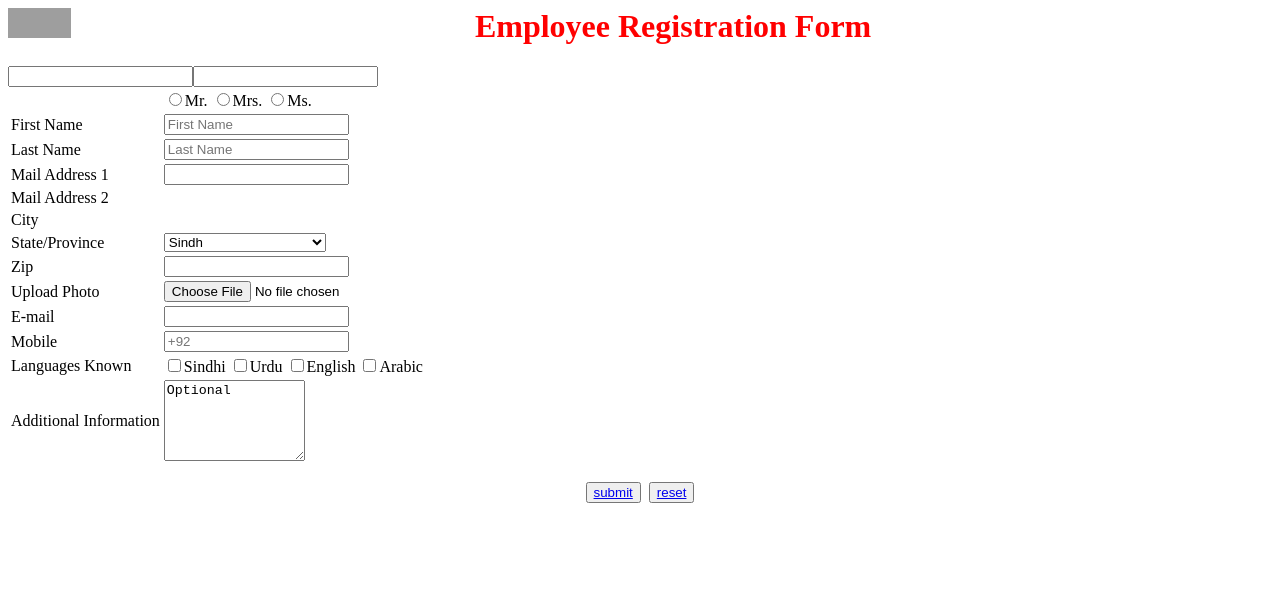
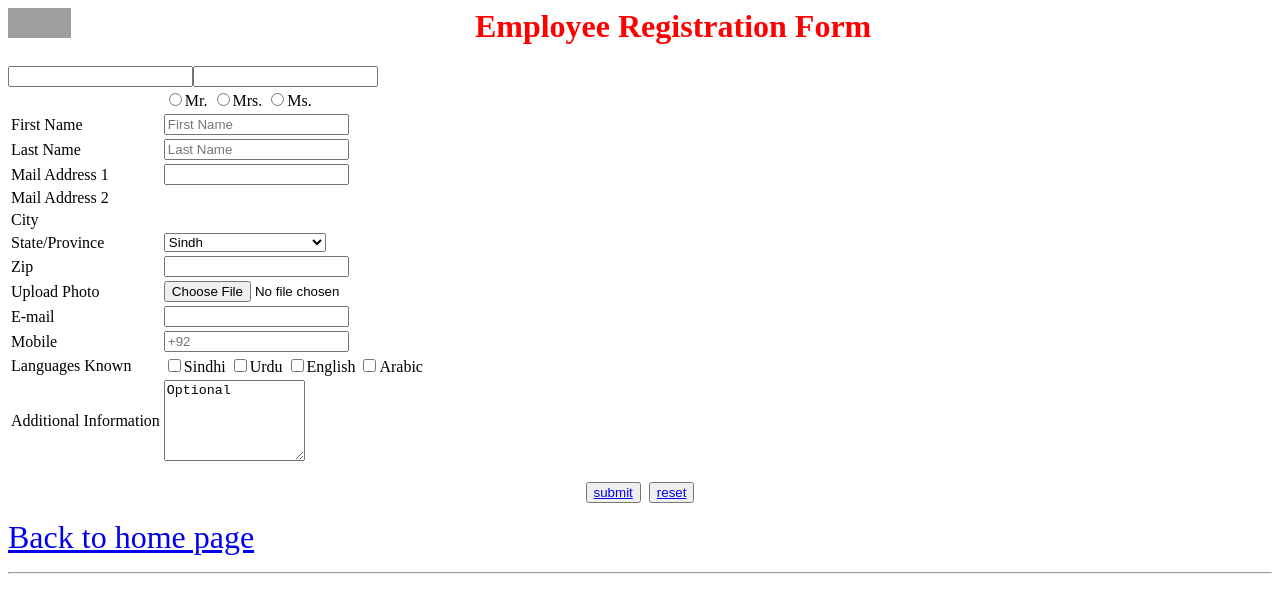
Before and after one commit to aairakhan-20/test-of-html, a plain HTML site: page test form 2.html in a window 1280 px wide. Drawn offline with Linux system fonts and the light colour scheme; grey boxes are pictures that could not be loaded.

Commit message:
Update test form 2.html file

```diff
--- a/test form 2.html
+++ b/test form 2.html
@@ -60,5 +60,7 @@
 </table>
 <br><center><button><a href="submit.html">submit</a></button> &nbsp;<button><a href="test form 2.html">reset</a></button></center>
 </form>
+  <p><font size=6 face="Jokerman"><a href="index.html">Back to home page</a></p>
+  <hr>
 </body>
 </html>
```
